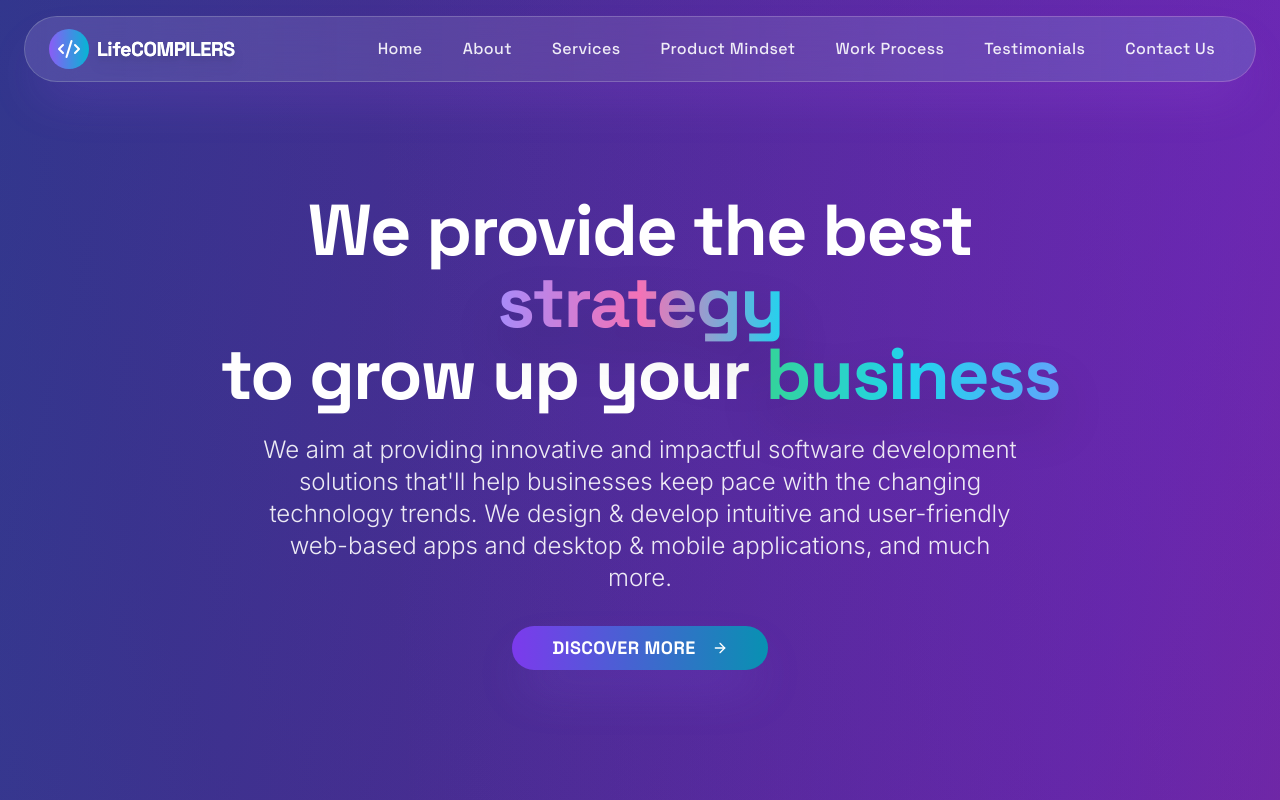
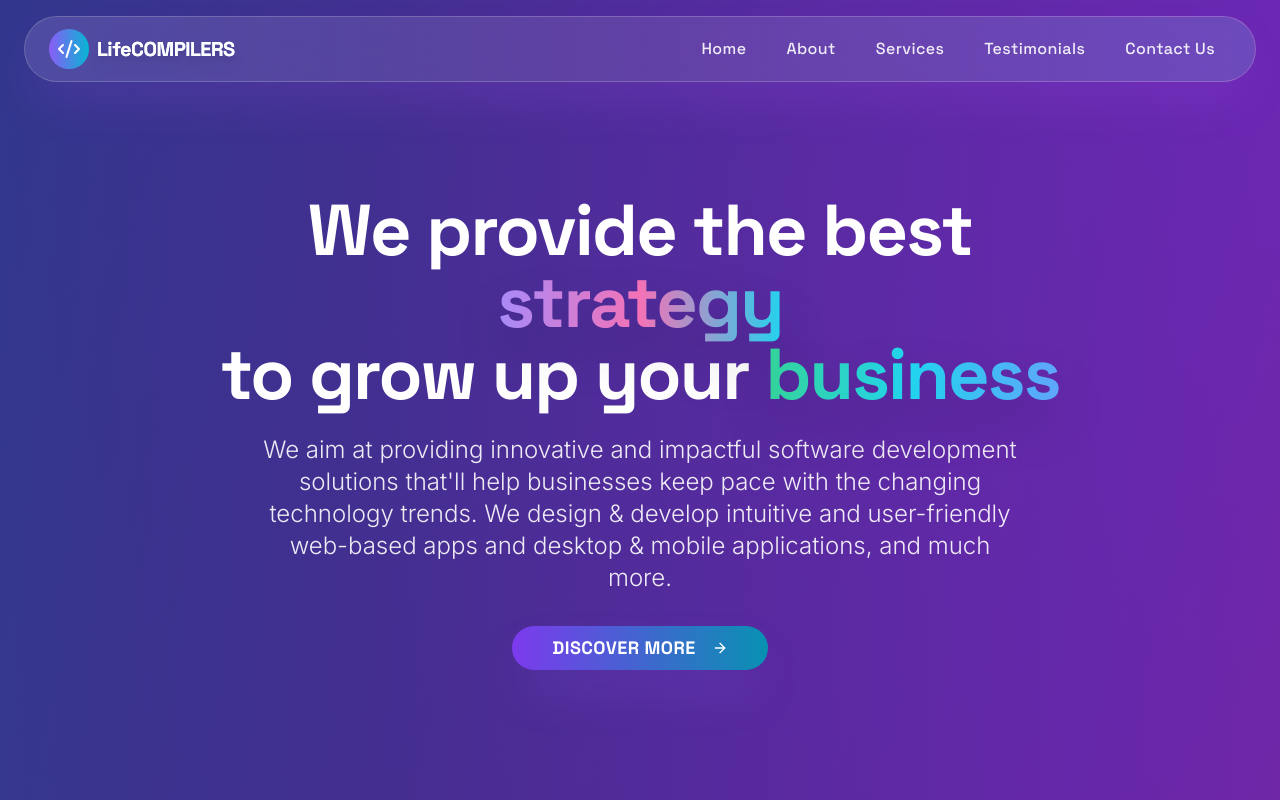
Before and after one commit to lifecompilers/lifecompilers.com, a Next.js app: page / in a window 1280 px wide. Shown: the top 800 px of the page. Built offline with nearby package versions, Linux system fonts and the light colour scheme.

Commit message:
refactor: streamline navigation menu
Remove "Product Mindset" and "Work Process" links from nav
Keep sections in content; add scroll-to-section buttons

#VERCEL_SKIP

Co-authored-by: Zilu Ramkrishna Rane <9009188+zilurrane@users.noreply.github.com>

```diff
--- a/app/page.tsx
+++ b/app/page.tsx
@@ -73,26 +73,6 @@ export default function HomePage() {
                 <span className="absolute inset-0 bg-gradient-to-r from-white/5 via-violet-300/10 to-cyan-300/10 opacity-0 group-hover:opacity-100 transition-opacity duration-300 rounded-full" />
                 <span className="relative z-10 group-hover:drop-shadow-lg transform group-hover:scale-105 transition-transform duration-200">
                   Services
-                </span>
-              </Link>
-              <Link
-                href="#product-mindset"
-                className="relative px-4 py-2 text-white/90 hover:text-white transition-all duration-300 ease-out group overflow-hidden rounded-full font-space-grotesk font-medium tracking-wide"
-              >
-                <span className="absolute inset-0 bg-gradient-to-r from-violet-500/20 to-cyan-500/20 backdrop-blur-sm scale-0 group-hover:scale-100 transition-transform duration-300 ease-out rounded-full border border-white/30" />
-                <span className="absolute inset-0 bg-gradient-to-r from-white/5 via-violet-300/10 to-cyan-300/10 opacity-0 group-hover:opacity-100 transition-opacity duration-300 rounded-full" />
-                <span className="relative z-10 group-hover:drop-shadow-lg transform group-hover:scale-105 transition-transform duration-200">
-                  Product Mindset
-                </span>
-              </Link>
-              <Link
-                href="#work-process"
-                className="relative px-4 py-2 text-white/90 hover:text-white transition-all duration-300 ease-out group overflow-hidden rounded-full font-space-grotesk font-medium tracking-wide"
-              >
-                <span className="absolute inset-0 bg-gradient-to-r from-violet-500/20 to-cyan-500/20 backdrop-blur-sm scale-0 group-hover:scale-100 transition-transform duration-300 ease-out rounded-full border border-white/30" />
-                <span className="absolute inset-0 bg-gradient-to-r from-white/5 via-violet-300/10 to-cyan-300/10 opacity-0 group-hover:opacity-100 transition-opacity duration-300 rounded-full" />
-                <span className="relative z-10 group-hover:drop-shadow-lg transform group-hover:scale-105 transition-transform duration-200">
-                  Work Process
                 </span>
               </Link>
               <Link
```
